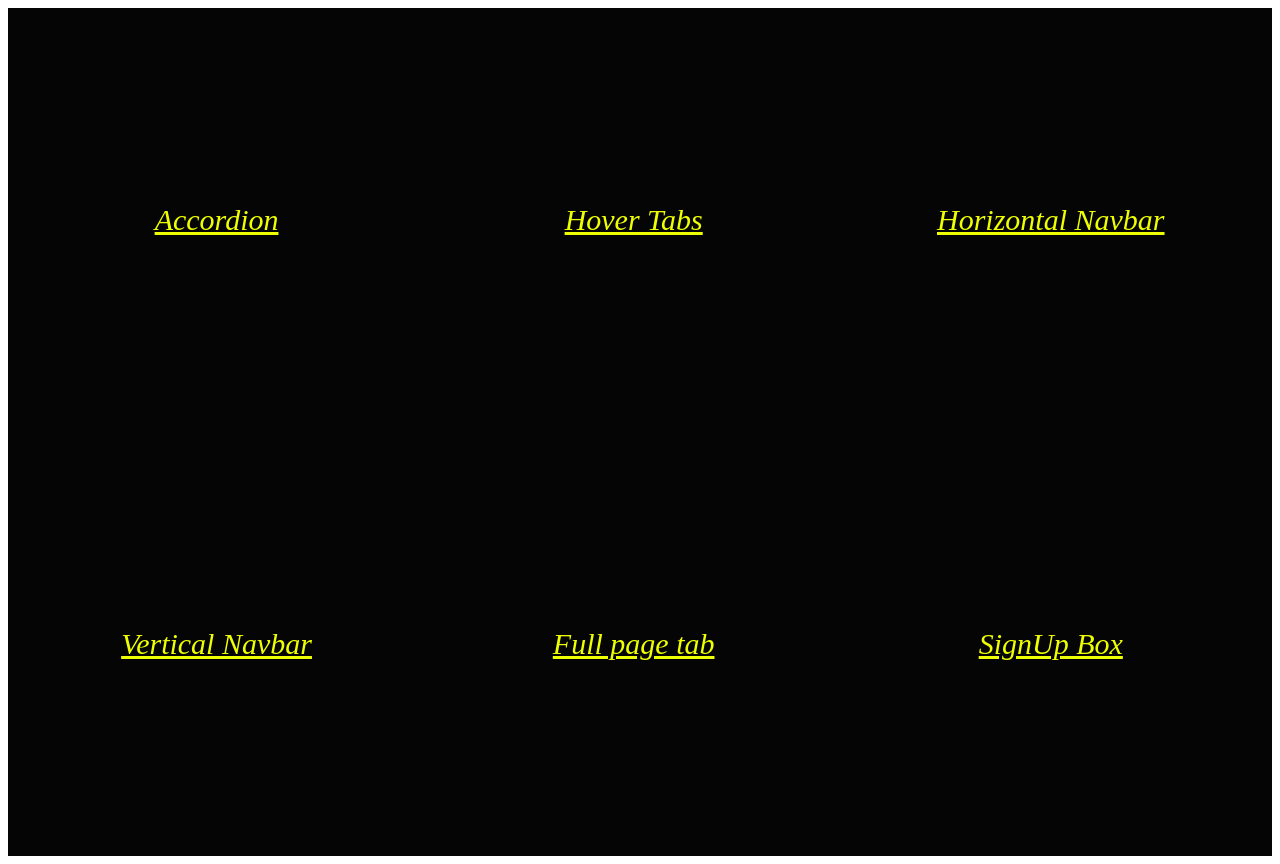
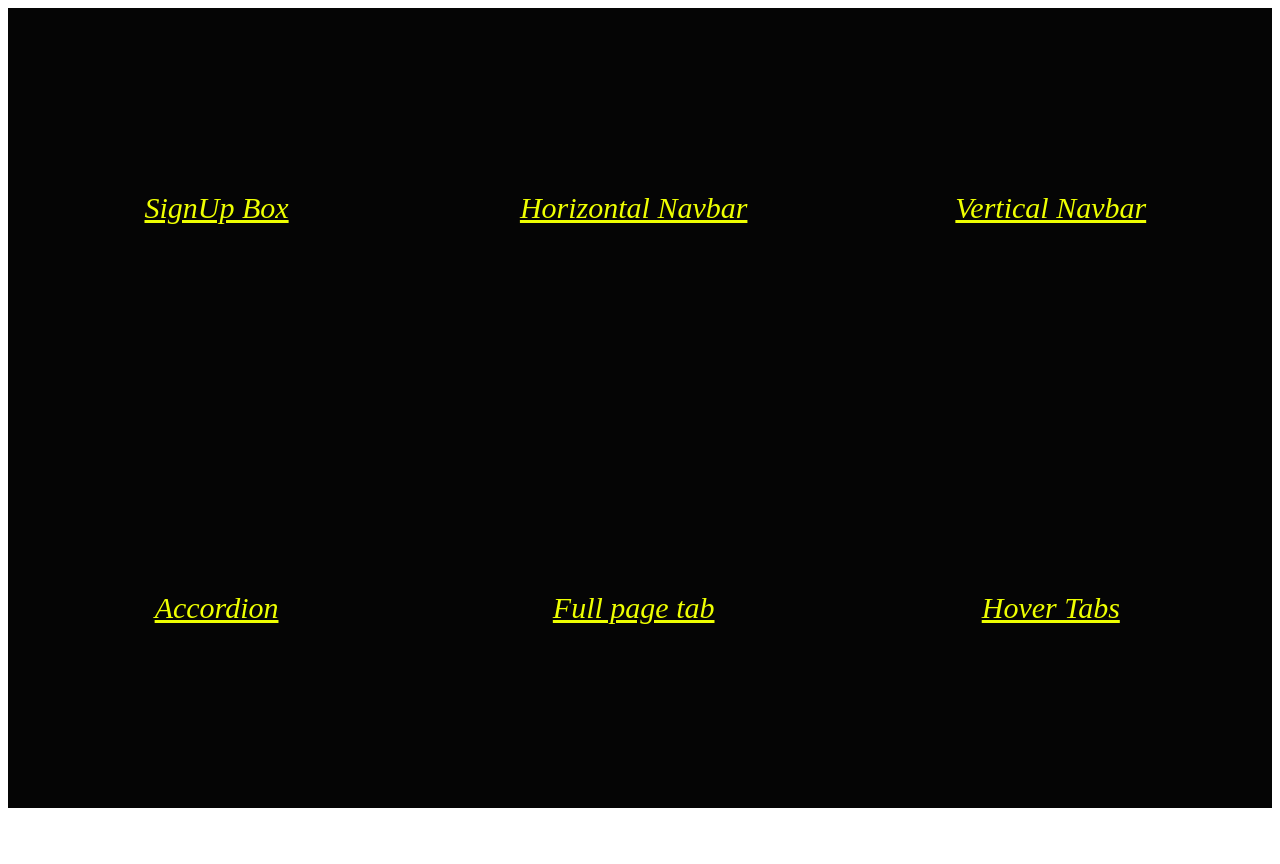
Before and after one commit to kanakb101/TCS-iON-Project, a plain HTML site: page index.html in a window 1280 px wide. After the commit the page ends 816 px from the top, so only its background shows below. Drawn offline with Linux system fonts and the light colour scheme.

Commit message:
Update index.html

```diff
--- a/index.html
+++ b/index.html
@@ -3,6 +3,10 @@
 <meta name="viewport" content="width=device-width, initial-scale=1">
 <link rel="stylesheet" href="https://cdnjs.cloudflare.com/ajax/libs/font-awesome/4.7.0/css/font-awesome.min.css">
 <style>
+    *{
+        box-sizing: border-box;
+    }
+
     .icon-bar {
         width: 100%;
         background-color: rgb(5, 5, 5);
@@ -36,13 +40,12 @@
 <body>
 
     <div class="icon-bar">
-        <!-- <a class="active" href="#"><i class="fa fa-home"></i></a> -->
-        <a href="./Accordions.html"><i class="">Accordion</i></a>
-        <a href="./Hover_Tab.html"><i class="">Hover Tabs</i></a>
+        <a href="./TCS_project.html"><i class="">SignUp Box</i></a>
         <a href="./iconbar2.html"><i class="">Horizontal Navbar</i></a>
         <a href="./iconbar.html"><i class="">Vertical Navbar</i></a>
+        <a href="./Accordions.html"><i class="">Accordion</i></a>
         <a href="./Full_page_tab.html"><i class="">Full page tab</i></a>
-        <a href="./TCS_project.html"><i class="">SignUp Box</i></a>
+        <a href="./Hover_Tab.html"><i class="">Hover Tabs</i></a>
     </div>
 
 </body>
```
